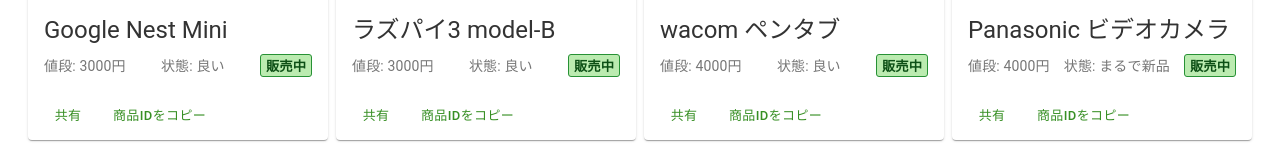
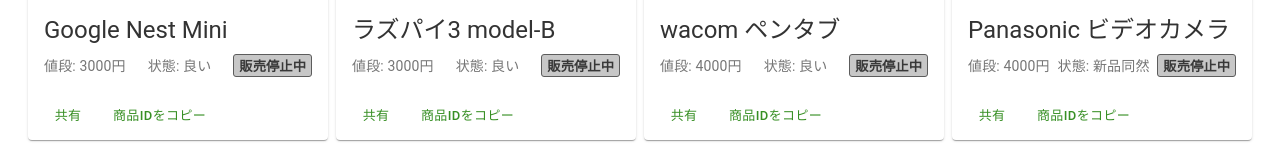
Before and after one commit to kazuki19992/Kazunosuke-item.netlify.app, a React (Create React App) app: page / in a window 1280 px wide. Shown: the part 315-459 px from the top of the page. Built offline with nearby package versions, Linux system fonts and the light colour scheme.

Commit message:
販売停止へ変更

```diff
--- a/public/static/itemList.json
+++ b/public/static/itemList.json
@@ -14,7 +14,7 @@
     "price": "商品の値段",
     "ship": "配送方法(0: ヤマト, 1: ゆうパック, 2: レターパック)",
     "size": "サイズ",
-    "status": "0: 販売中, 1: 商談中, 2: 売り切れ",
+    "status": "0: 販売中, 1: 商談中, 2: 売り切れ, 3: 販売停止",
     "state": "0: わるい, 1: 使える, 2: 普通, 3: よい, 4: まるで新品"
   },
   "datas":{
@@ -27,7 +27,7 @@
       "price": 3000,
       "ship": 0,
       "size": 120,
-      "status": 0,
+      "status": 3,
       "state": 3
     },
     "raspberrypi":{
@@ -39,7 +39,7 @@
       "price": 3000,
       "ship": 0,
       "size": 120,
-      "status": 0,
+      "status": 3,
       "state": 3
     },
     "penTablet":{
@@ -51,7 +51,7 @@
       "price": 4000,
       "ship": 0,
       "size": 120,
-      "status": 0,
+      "status": 3,
       "state": 3
     },
     "videoCam":{
@@ -63,7 +63,7 @@
       "price": 4000,
       "ship": 0,
       "size": 120,
-      "status": 0,
+      "status": 3,
       "state": 4
     }
   }
--- a/src/components/ItemCards.jsx
+++ b/src/components/ItemCards.jsx
@@ -29,7 +29,7 @@
 
   // バッジ描画用
   const renderStatus = (status) => {
-    const statusList = ["販売中", "商談中", "売り切れ！"]
+    const statusList = ["販売中", "商談中", "売り切れ！", "販売停止中"]
     const badgeStyle = {
       display: 'flex',
       justifyContent: 'center',
@@ -51,6 +51,10 @@
       color: '#850200',
       backgroundColor: '#ffb9b8',
       border: '1px solid #ad1717'
+    },{
+      color: '#383838',
+      backgroundColor: '#c7c7c7',
+      border: '1px solid #5c5c5c'
     }]
 
     return (
@@ -63,7 +67,7 @@
   const getState = (state) => {
     // 状態を返す
     const statusList = [
-      "悪い", "使える", "普通", "良い", "まるで新品"
+      "悪い", "使える", "普通", "良い", "新品同然"
     ]
     return statusList[state]
   }
```
